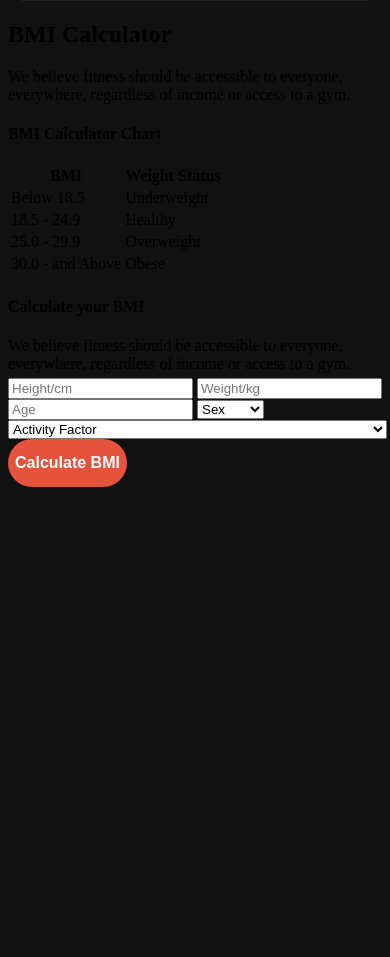
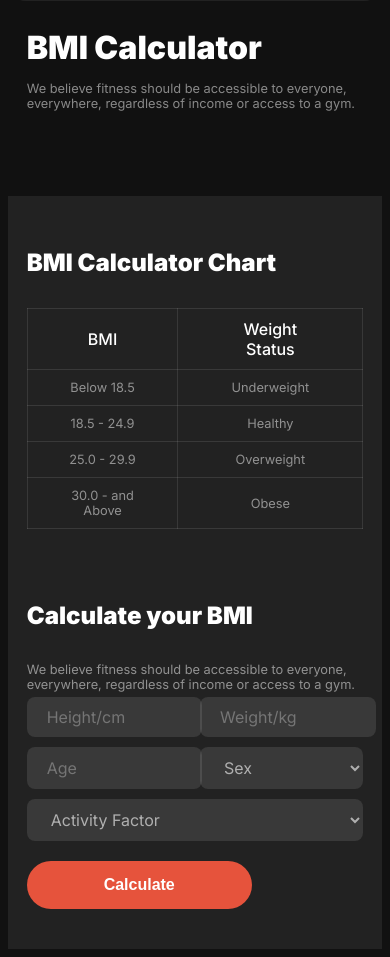
Before and after one commit to sajjadislam523/Assignment-02, a plain HTML site: page index.html in a window 390 px wide. Shown: the part 3060-4017 px from the top of the page. Before the commit the page ends 3555 px from the top, so only its background shows below. Drawn offline with Linux system fonts and the light colour scheme.

Commit message:
Created bmi chart and made it responsive

```diff
--- a/index.html
+++ b/index.html
@@ -18,7 +18,8 @@
                 <li><a class="inter" href="#">Contact</a></li>
                 <li><a class="inter" href="#">About</a></li>
             </ul>
-            <img class="icon" width="30" height="30" src="https://img.icons8.com/ios-glyphs/30/FFFFFF/menu--v3.png" alt="menu--v3"/>
+            <img class="icon" width="30" height="30" src="https://img.icons8.com/ios-glyphs/30/FFFFFF/menu--v3.png"
+                alt="menu--v3" />
         </nav>
 
         <div class="banner inter">
@@ -52,7 +53,8 @@
         <section class="habits-container">
             <div class="habits-description">
                 <h3 class="inter">Change Your Habits</h3>
-                <p class="inter">We believe fitness should be accessible to everyone, everywhere, regardless of income or <br> access to a gym.</p>
+                <p class="inter">We believe fitness should be accessible to everyone, everywhere, regardless of income
+                    or <br> access to a gym.</p>
             </div>
             <div class="lower-part">
                 <div class="image-section">
@@ -90,7 +92,8 @@
             <div class="description-container">
                 <h2 class="inter">Run an Extra
                     Mile Easily</h2>
-                <p class="inter">We believe fitness should be accessible to everyone, everywhere, regardless of income or access to a gym. With hundreds of professional workouts.</p>
+                <p class="inter">We believe fitness should be accessible to everyone, everywhere, regardless of income
+                    or access to a gym. With hundreds of professional workouts.</p>
                 <button class="btn-primary">Join Now</button>
             </div>
             <div class="image-container">
@@ -100,13 +103,14 @@
 
         <section class="bmi-calculator">
             <div class="bmi-heading">
-                <h1>BMI Calculator</h1>
-                <p>We believe fitness should be accessible to everyone, everywhere, regardless of income or access to a gym.</p>
+                <h1 class="inter">BMI Calculator</h1>
+                <p class="inter">We believe fitness should be accessible to everyone, everywhere, regardless of income
+                    or access to a gym.</p>
             </div>
             <div class="bmi-body">
                 <div class="left-section">
-                    <h4>BMI Calculator Chart</h4>
-                    <table>
+                    <h4 class="inter">BMI Calculator Chart</h4>
+                    <table class="inter">
                         <tr>
                             <th>BMI</th>
                             <th>Weight Status</th>
@@ -132,29 +136,30 @@
                     </table>
                 </div>
                 <div class="right-section">
-                    <h4>Calculate your BMI</h4>
-                    <p>We believe fitness should be accessible to everyone, everywhere, regardless of income or access to a gym. </p>
+                    <h4 class="inter">Calculate your BMI</h4>
+                    <p class="inter">We believe fitness should be accessible to everyone, everywhere, regardless of
+                        income or access to a gym. </p>
 
-                    <form>
-                        <input type="number" placeholder="Height/cm">
-                        <input type="number" placeholder="Weight/kg">
-                        <input type="number" placeholder="Age">
-                        <select id="gender" name="gender">
+                    <form class="inter">
+                        <input class="item-1" type="number" placeholder="Height/cm">
+                        <input class="item-2" type="number" placeholder="Weight/kg">
+                        <input class="item-3" type="number" placeholder="Age">
+                        <select class="item-4" id="gender" name="gender">
                             <option value="">Sex</option>
                             <option value="male">Male</option>
                             <option value="female">Female</option>
                             <option value="other">Other</option>
                         </select>
-                        <select name="activity-factor" id="activity-factor">
+                        <select class="item-5" name="activity-factor" id="activity-factor">
                             <option value="">Activity Factor</option>
-                            <option value="1.2">Sedentary (little or no exercise)</option>
-                            <option value="1.375">Lightly active (light exercise/sports 1-3 days/week)</option>
-                            <option value="1.55">Moderately active (moderate exercise/sports 3-5 days/week)</option>
-                            <option value="1.725">Very active (hard exercise/sports 6-7 days/week)</option>
-                            <option value="1.9">Extra active (very hard exercise/sports & physical job)</option>
+                            <option value="1.2">Sedentary</option>
+                            <option value="1.375">Lightly active</option>
+                            <option value="1.55">Moderately active</option>
+                            <option value="1.725">Very active</option>
+                            <option value="1.9">Extra active</option>
                         </select>
-                        <button class="btn-primary" type="submit">Calculate BMI</button>
                     </form>
+                    <button class="btn-primary item-6" type="submit">Calculate</button>
                 </div>
             </div>
         </section>
--- a/styles/style.css
+++ b/styles/style.css
@@ -251,7 +251,7 @@ p {
 
 /* Habits section style ends */
 
-/* Joining section style starts */
+/* Extra mile section style starts */
 
 .extra-mile-container {
     width: 1060px;
@@ -296,6 +296,164 @@ p {
 }
 
 /* Joining section style ends */
+
+/* BMI calculator style starts */
+
+.bmi-calculator {
+    display: flex;
+    justify-content: center;
+    align-items: center;
+    flex-direction: column;
+}
+
+.bmi-heading {
+    width: 41%;
+    margin: 0px auto 80px auto;
+}
+
+.bmi-heading h1 {
+    color: rgb(255, 255, 255);
+    font-size: 3em;
+    font-weight: 900;
+    margin-bottom: 14px;
+}
+
+.bmi-heading p {
+    color: rgba(255, 255, 255, 0.5);
+    font-size: 0.8em;
+    font-weight: 400;
+}
+
+.bmi-body {
+    width: 100%;
+    display: flex;
+    justify-content: space-between;
+    align-items: center;
+    background: rgb(34, 34, 34);
+    padding-bottom: 50px;
+    /* padding-bottom: 50px ; */
+}
+
+.left-section {
+    width: 23%;
+    margin-left: 190px;
+}
+
+.left-section h4 {
+    color: rgb(255, 255, 255);
+    font-size: 1.8em;
+    font-weight: 900;
+}
+
+table {
+    width: 100%;
+}
+
+table,
+th,
+td {
+    border: 1px solid rgba(255, 255, 255, 0.1);
+    border-collapse: collapse;
+}
+
+th {
+    color: rgb(255, 255, 255);
+    font-size: 1em;
+    font-weight: 500;
+    padding: 10px 50px;
+    text-align: center;
+}
+
+td {
+    color: rgba(255, 255, 255, 0.5);
+    font-size: .8em;
+    font-weight: 400;
+    padding: 10px 30px;
+    text-align: center;
+}
+
+.right-section {
+    width: 42%;
+    margin-right: 190px;
+}
+
+.right-section h4 {
+    color: rgb(255, 255, 255);
+    font-size: 1.8em;
+    font-weight: 900;
+}
+
+.right-section p {
+    color: rgba(255, 255, 255, 0.5);
+    font-size: .8em;
+    font-weight: 400;
+}
+
+.item-1 {
+    grid-area: height;
+}
+
+.item-2 {
+    grid-area: weight;
+}
+
+.item-3 {
+    grid-area: age;
+}
+
+.item-4 {
+    grid-area: gender;
+}
+
+.item-5 {
+    grid-area: activity-factor;
+}
+
+
+form {
+    display: grid;
+    grid-template-areas:
+        'height weight'
+        'age gender'
+        'activity-factor activity-factor';
+    gap: 20px;
+    margin-bottom: 20px;
+}
+
+input[type="number"],
+option{
+    border-radius: 8px;
+    background: rgba(255, 255, 255, 0.1);
+    color: rgba(255, 255, 255, 0.6);
+    font-family: "Inter", sans-serif;
+    font-size: 1em;
+    width: 83%;
+    font-weight: 400;
+    padding: 10px 20px;
+    border: none;
+}
+
+
+#activity-factor,
+#gender {
+    width: 100%;
+    border-radius: 8px;
+    background: rgba(255, 255, 255, 0.1);
+    color: rgba(255, 255, 255, 0.6);
+    font-family: "Inter", sans-serif;
+    font-size: 1em;
+    font-weight: 400;
+    padding: 10px 20px;
+    border: none;
+}
+
+input[type="number"],
+#gender,
+#activity-factor:focus {
+    outline: none;
+}
+
+/* BMI calculator style ends */
 
 
 /* Media query */
@@ -388,12 +546,12 @@ p {
         font-size: 2em;
     }
 
-    .extra-mile-container{
+    .extra-mile-container {
         width: 100%;
         margin: 0 auto;
     }
 
-    .description-container{
+    .description-container {
         width: 80%;
         margin: 10px auto;
         padding-top: 20px;
@@ -407,4 +565,41 @@ p {
     .description-container button {
         width: 95%;
     }
+
+    .bmi-heading {
+        width: 90%;
+    }
+
+    .bmi-heading h1 {
+        font-size: 2em;
+    }
+
+    .bmi-body {
+        flex-direction: column;
+        align-items: flex-start;
+        padding-bottom: 20px;
+    }
+
+    .left-section,
+    .right-section {
+        width: 90%;
+        margin: 20px auto;
+    }
+
+    .right-section h4,
+    .left-section h4 {
+        font-size: 1.5em;
+    }
+
+    form {
+        grid-template-areas:
+            'height weight'
+            'age gender'
+            'activity-factor';
+        gap: 10px;
+    }
+
+    .right-section button {
+        width: 225px;
+    }
 }
```
